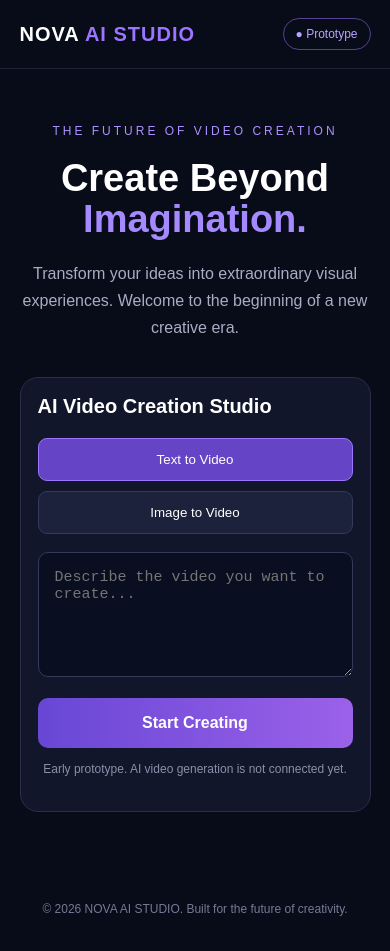
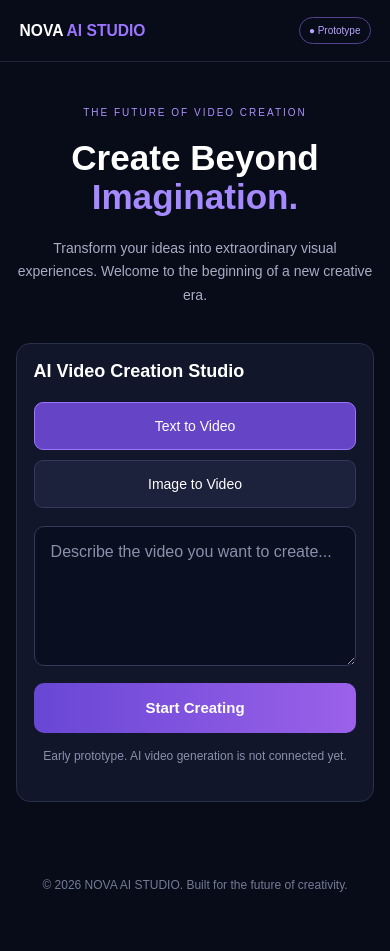
Before and after one commit to oliversmith7470-stack/nova-ai-studio, a plain HTML site: page index.html in a window 390 px wide. After the commit the page ends 924 px from the top, so only its background shows below. Drawn offline with Linux system fonts and the light colour scheme.

Commit message:
Enhance HTML structure and styles for responsiveness

```diff
--- a/index.html
+++ b/index.html
@@ -5,7 +5,9 @@
   <meta charset="UTF-8">
   <meta name="viewport" content="width=device-width, initial-scale=1.0">
   <meta name="theme-color" content="#080b18">
+  <meta name="description" content="NOVA AI STUDIO - Transform your imagination into extraordinary visual experiences.">
   <title>NOVA AI STUDIO | Create Beyond Imagination</title>
+
   <style>
     * {
       box-sizing: border-box;
@@ -13,17 +15,25 @@
       padding: 0;
     }
 
+    html {
+      width: 100%;
+      overflow-x: hidden;
+      scroll-behavior: smooth;
+    }
+
     body {
       background: #080b18;
       color: #ffffff;
       font-family: Arial, sans-serif;
       min-height: 100vh;
+      overflow-x: hidden;
     }
 
     header {
       display: flex;
       justify-content: space-between;
       align-items: center;
+      gap: 15px;
       padding: 22px 7%;
       border-bottom: 1px solid #20243b;
     }
@@ -44,6 +54,7 @@
       border: 1px solid #55418d;
       padding: 8px 12px;
       border-radius: 20px;
+      white-space: nowrap;
     }
 
     main {
@@ -83,6 +94,7 @@
       padding: 25px;
       border-radius: 18px;
       text-align: left;
+      width: 100%;
     }
 
     .studio h2 {
@@ -98,12 +110,19 @@
 
     .mode {
       flex: 1;
+      min-width: 0;
       padding: 13px 8px;
       background: #1c223b;
       border: 1px solid #343a59;
       color: white;
       border-radius: 9px;
       cursor: pointer;
+      font-size: 14px;
+      transition: 0.2s ease;
+    }
+
+    .mode:hover {
+      border-color: #9b75ff;
     }
 
     .mode.active {
@@ -112,15 +131,17 @@
     }
 
     textarea {
+      display: block;
       width: 100%;
-      min-height: 125px;
+      min-height: 140px;
       resize: vertical;
       padding: 16px;
       border-radius: 10px;
       border: 1px solid #343a59;
       background: #090e20;
       color: white;
-      font-size: 15px;
+      font-size: 16px;
+      font-family: inherit;
       outline: none;
     }
 
@@ -128,8 +149,13 @@
       border-color: #9b75ff;
     }
 
+    textarea::placeholder {
+      color: #8990aa;
+    }
+
     .generate {
       width: 100%;
+      min-height: 52px;
       padding: 16px;
       margin-top: 17px;
       background: linear-gradient(90deg, #6847d5, #9b61e9);
@@ -139,12 +165,19 @@
       font-size: 16px;
       font-weight: bold;
       cursor: pointer;
+      transition: 0.2s ease;
+    }
+
+    .generate:hover {
+      opacity: 0.9;
+      transform: translateY(-2px);
     }
 
     .notice {
       color: #8990aa;
       font-size: 12px;
       text-align: center;
+      line-height: 1.6;
       margin-top: 14px;
     }
 
@@ -153,6 +186,7 @@
       margin-top: 18px;
       text-align: center;
       font-size: 14px;
+      line-height: 1.6;
     }
 
     footer {
@@ -160,13 +194,123 @@
       color: #737b95;
       padding: 35px 15px;
       font-size: 12px;
+      line-height: 1.7;
     }
 
+    /* TABLET RESPONSIVENESS */
+    @media (max-width: 768px) {
+      header {
+        padding: 20px 5%;
+      }
+
+      main {
+        width: 92%;
+        margin: 55px auto;
+      }
+
+      h1 {
+        font-size: clamp(36px, 7vw, 54px);
+      }
+
+      .studio {
+        padding: 22px;
+      }
+    }
+
+    /* MOBILE RESPONSIVENESS */
     @media (max-width: 500px) {
-      header { padding: 18px 5%; }
-      main { margin: 55px auto; }
-      .studio { padding: 17px; }
-      .modes { flex-direction: column; }
+      header {
+        padding: 17px 5%;
+        gap: 10px;
+      }
+
+      .logo {
+        font-size: clamp(14px, 4vw, 18px);
+        letter-spacing: 0;
+      }
+
+      .status {
+        font-size: 10px;
+        padding: 7px 9px;
+      }
+
+      main {
+        width: 92%;
+        margin: 45px auto;
+      }
+
+      .tag {
+        font-size: 10px;
+        letter-spacing: 2px;
+      }
+
+      h1 {
+        font-size: clamp(34px, 9vw, 46px);
+        line-height: 1.12;
+      }
+
+      .intro {
+        font-size: 14px;
+        line-height: 1.7;
+      }
+
+      .studio {
+        padding: 17px;
+        border-radius: 14px;
+      }
+
+      .studio h2 {
+        font-size: 18px;
+      }
+
+      .modes {
+        flex-direction: column;
+      }
+
+      .mode {
+        min-height: 48px;
+      }
+
+      textarea {
+        min-height: 140px;
+      }
+
+      .generate {
+        min-height: 50px;
+        font-size: 15px;
+      }
+
+      footer {
+        padding: 28px 15px;
+      }
+    }
+
+    /* SMALL PHONE SCREENS */
+    @media (max-width: 360px) {
+      header {
+        padding: 15px 4%;
+      }
+
+      .logo {
+        font-size: 13px;
+      }
+
+      .status {
+        font-size: 9px;
+        padding: 6px 7px;
+      }
+
+      main {
+        width: 94%;
+      }
+
+      .studio {
+        padding: 13px;
+      }
+
+      h1 {
+        font-size: 34px;
+      }
     }
   </style>
 </head>
@@ -193,10 +337,14 @@
 
       <div class="modes">
         <button class="mode active" id="textMode"
-          onclick="setMode('text')">Text to Video</button>
+          onclick="setMode('text')">
+          Text to Video
+        </button>
 
         <button class="mode" id="imageMode"
-          onclick="setMode('image')">Image to Video</button>
+          onclick="setMode('image')">
+          Image to Video
+        </button>
       </div>
 
       <textarea id="prompt"
@@ -210,7 +358,7 @@
         Early prototype. AI video generation is not connected yet.
       </p>
 
-      <p id="message"></p>
+      <p id="message" aria-live="polite"></p>
     </section>
   </main>
 
```
